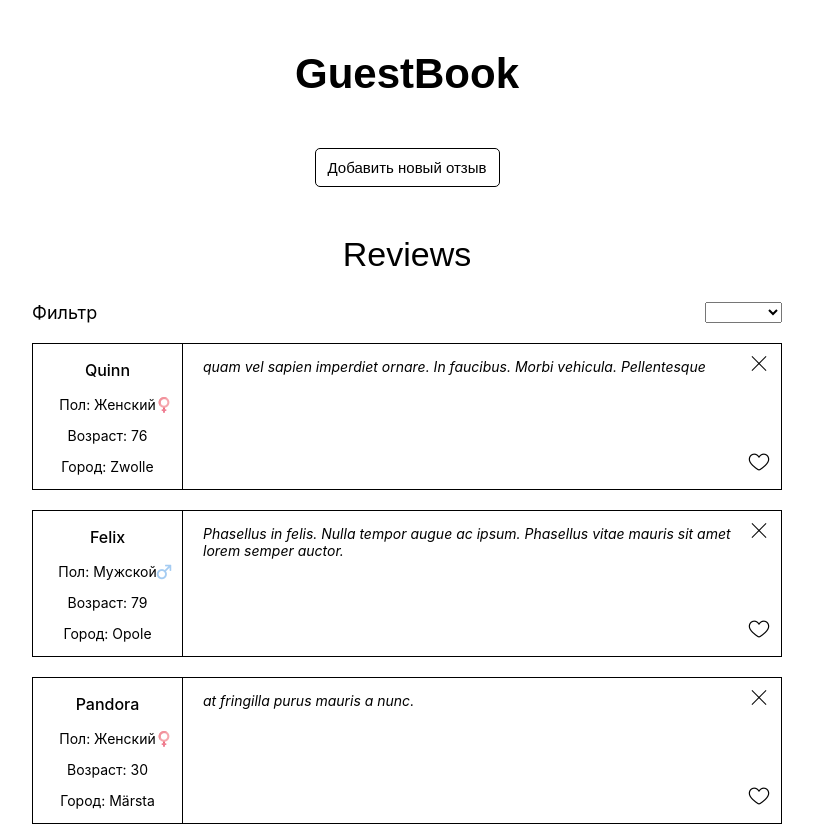
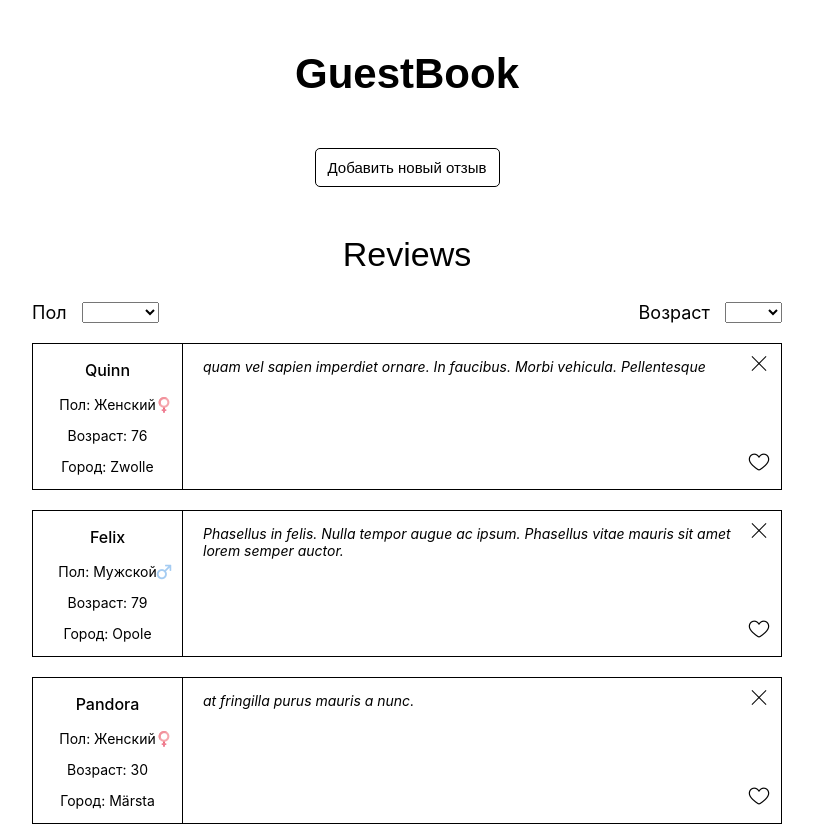
Before and after one commit to roman-ps/guestbook, a React (Create React App) app: page / in a window 1280 px wide. Shown: the top 826 px of the page, without its empty margins (233-1046 px from the left). Built offline with nearby package versions, Linux system fonts and the light colour scheme.

Commit message:
Добавил фильтр возраста

```diff
--- a/src/components/App/Reviews/Filter/Filter.js
+++ b/src/components/App/Reviews/Filter/Filter.js
@@ -2,18 +2,35 @@ import React from 'react';
 import classes from './Filter.module.css';
 
 const Filter = (props) => {
-  const selectFilterHandler = (evt) => {
-    props.selectFilterHandler(evt.target.value);
+  const toggleGenderFilterHandler = (evt) => {
+    props.selectGenderFilterHandler(evt.target.value);
+  };
+
+  const toggleAgeFilterHandler = (evt) => {
+    props.selectAgeFilterHandler(evt.target.value);
   };
 
   return (
     <div className={classes.filter}>
-      <p className={classes.title}>Фильтр</p>
-      <select name='select' onChange={selectFilterHandler}>
-        <option value=''></option>
-        <option value='male'>Мужской</option>
-        <option value='female'>Женский</option>
-      </select>
+      <div className={classes['filter-container']}>
+        <p className={classes.title}>Пол</p>
+        <select name='select' onChange={toggleGenderFilterHandler}>
+          <option value=''></option>
+          <option value='male'>Мужской</option>
+          <option value='female'>Женский</option>
+        </select>
+      </div>
+      <div className={classes['filter-container']}>
+        <p className={classes.title}>Возраст</p>
+        <select name='select' onChange={toggleAgeFilterHandler}>
+          <option value=''></option>
+          <option value='young'>до 20</option>
+          <option value='adult'>21-50</option>
+          <option value='old'>51-65</option>
+          <option value='superstar'>от 66</option>
+        </select>
+      </div>
+
     </div>
   )
 };
--- a/src/components/App/Reviews/Filter/Filter.module.css
+++ b/src/components/App/Reviews/Filter/Filter.module.css
@@ -4,6 +4,12 @@
   font-size: 18px;
 }
 
+.filter-container {
+  display: flex;
+  flex-direction: row;
+  gap: 15px;
+}
+
 .title {
   margin: 0;
 }
--- a/src/components/App/Reviews/Reviews.js
+++ b/src/components/App/Reviews/Reviews.js
@@ -4,24 +4,37 @@ import Filter from './Filter/Filter';
 import classes from './Reviews.module.css';
 
 const Reviews = (props) => {
-  const [filteredSex, setFilteredSex] = useState('');
-
-  const onSelectFilterHandler = (selectedSex) => {
-    setFilteredSex(selectedSex);
+  const [filteredGender, setFilteredGender] = useState('');
+  const [filteredAge, setFilteredAge] = useState([0, 150]);
+  const AgeTypes = {
+    young: [0, 20],
+    adult: [21, 50],
+    old: [51, 65],
+    superstar: [66, 150],
   };
 
+  const onSelectFilterHandler = (filteredGender) => {
+    setFilteredGender(filteredGender);
+    console.log(filteredGender);
+  };
+
+  const onSelectAgeHandler = (age) => {
+    setFilteredAge(AgeTypes[age]);
+    console.log(filteredAge);
+  }
+
   const filteredReviews = props.items.filter((elem) => {
-    return (elem.gender === filteredSex || filteredSex === '');
+    return ((elem.gender === filteredGender || filteredGender === '') && (elem.age < filteredAge[1] && elem.age > filteredAge[0]));
   });
 
   const saveIdInReviews = (id) => {
     props.passIdInApp(id);
-  }
+  };
 
   return (
     <main className={classes.main}>
       <h2 className={classes.title}>Reviews</h2>
-      <Filter selectFilterHandler={onSelectFilterHandler} />
+      <Filter selectGenderFilterHandler={onSelectFilterHandler} selectAgeFilterHandler={onSelectAgeHandler}/>
       <ReviewsList passIdInReviews={saveIdInReviews} items={filteredReviews} />
     </main>
   )
```
